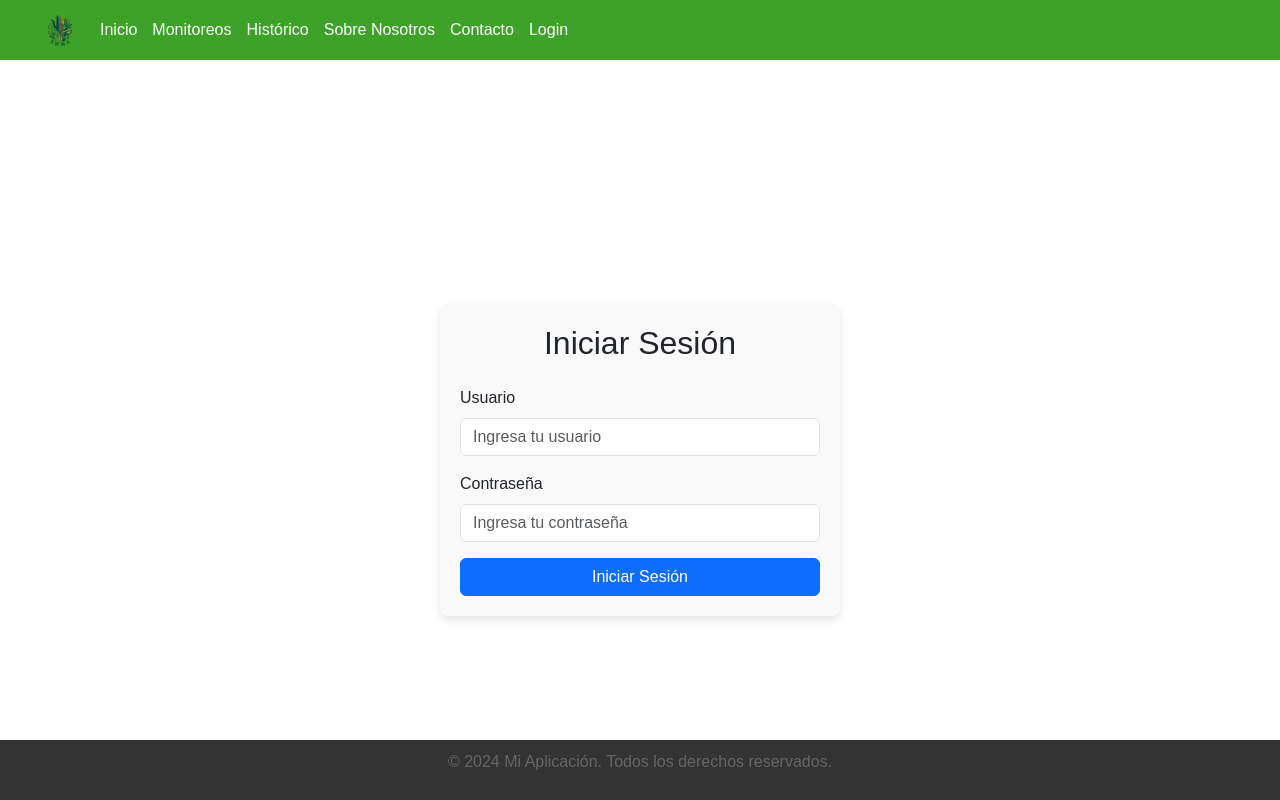
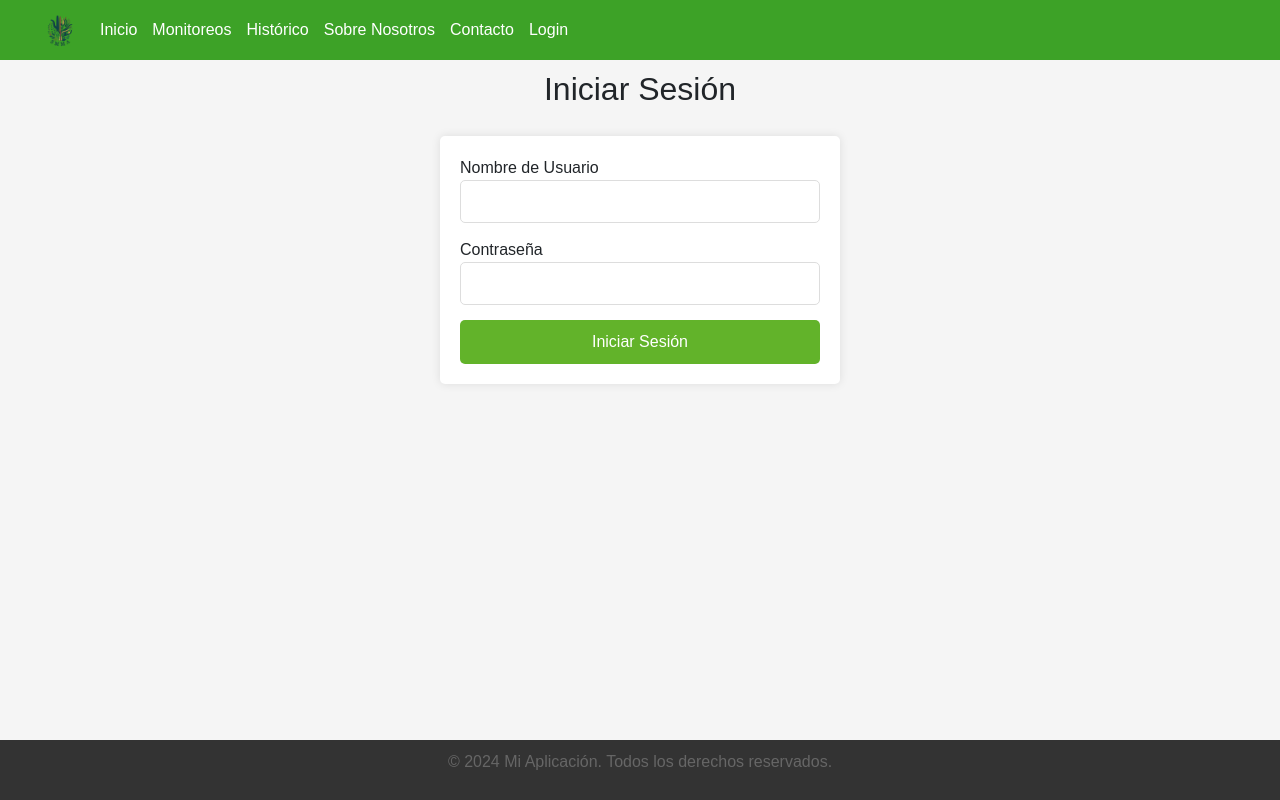
Before and after one commit to DRIVADS/SMMA-WebSite, a React (Vite) app: page /login in a window 1280 px wide. Built offline with nearby package versions, Linux system fonts and the light colour scheme.

Commit message:
Se agrego login, contactos y acerca de nosotros

```diff
--- /dev/null
+++ b/src/pages/AboutPage.css
@@ -0,0 +1,34 @@
+/* Estilos para AboutUs */
+.about-container {
+    max-width: 800px;
+    margin: 2rem auto; /* Añade margen superior e inferior */
+    padding: 2rem;
+    background-color: #f5f5f5;
+    border-radius: 5px;
+    box-shadow: 0px 0px 10px rgba(0, 0, 0, 0.1);
+}
+
+  .about-container h1 {
+    font-size: 2em;
+    color: #333;
+    margin-bottom: 1rem;
+    text-align: center;
+  }
+
+  .about-container p {
+    font-size: 1em;
+    line-height: 1.6;
+    color: #555;
+    margin-bottom: 1rem;
+  }
+
+  .about-container ul {
+    list-style-type: disc;
+    padding-left: 20px;
+    margin-bottom: 1rem;
+  }
+
+  .about-container li {
+    margin-bottom: 0.5rem;
+    color: #333;
+  }
--- a/src/pages/AboutPage.jsx
+++ b/src/pages/AboutPage.jsx
@@ -1,7 +1,30 @@
-import React from 'react';
+import React from "react";
+import "./AboutPage.css";
 
 function AboutPage() {
-  return <h1>Sobre Nosotros</h1>;
+    return (
+        <div className="about-container">
+            <h1>Acerca de Nosotros</h1>
+            <p>
+                Bienvenido a <strong>SMMA</strong>, una plataforma diseñada para proporcionar datos sobre contaminantes
+                en tiempo real en zonas específicas. Nuestra misión es ayudar a las personas a monitorear la calidad del aire,
+                proporcionando información clara y accesible sobre la evolución de los niveles de contaminantes a lo largo del tiempo.
+            </p>
+            <p>
+                Con <strong>SMMA</strong>, puedes:
+            </p>
+            <ul>
+                <li>Ver los contaminantes en tiempo real en tu área y en otras zonas específicas.</li>
+                <li>Analizar cómo han cambiado los niveles de contaminación a lo largo del tiempo.</li>
+                <li>Tomar decisiones informadas sobre salud y bienestar en base a la calidad del aire.</li>
+            </ul>
+            <p>
+                Nuestro equipo está comprometido con la precisión y la transparencia, y trabajamos continuamente para mejorar
+                la calidad de los datos y la experiencia de usuario en nuestra plataforma. Gracias por confiar en <strong>SMMA</strong>
+                 para tu monitoreo ambiental.
+            </p>
+        </div>
+    );
 }
 
 export default AboutPage;
--- a/src/pages/Login.jsx
+++ b/src/pages/Login.jsx
@@ -1,57 +1,96 @@
-// src/pages/Login.jsx
-import React, { useState } from 'react';
-import { Button, Form, Container } from 'react-bootstrap'; // Asegúrate de que la ruta de importación sea correcta
-import 'bootstrap/dist/css/bootstrap.min.css'; // Importa los estilos de Bootstrap si no lo has hecho aún
-import './Login.css';  // Tu archivo CSS adicional
-
+import React, { useState } from "react";
 
 function Login() {
-  const [username, setUsername] = useState('');
-  const [password, setPassword] = useState('');
+    const [formData, setFormData] = useState({
+        username: "",
+        password: ""
+    });
+
+    const handleChange = (e) => {
+        const { name, value } = e.target;
+        setFormData({ ...formData, [name]: value });
+    };
 
     const handleSubmit = (e) => {
         e.preventDefault();
-    // Aquí puedes manejar el inicio de sesión, como enviarlo a una API
-    console.log('Usuario:', username);
-    console.log('Contraseña:', password);
+        // Aquí puedes manejar el inicio de sesión
+        console.log("Datos del formulario:", formData);
     };
 
     return (
-    <Container className="d-flex justify-content-center align-items-center" style={{ height: '100vh' }}>
-      <Form onSubmit={handleSubmit} style={{ width: '100%', maxWidth: '400px' }}>
-        <h2 className="text-center mb-4">Iniciar Sesión</h2>
-
-        {/* Campo de usuario */}
-        <Form.Group className="mb-3" controlId="formUsername">
-          <Form.Label>Usuario</Form.Label>
-          <Form.Control
+        <div style={styles.container}>
+            <h2>Iniciar Sesión</h2>
+            <form onSubmit={handleSubmit} style={styles.form}>
+                <div style={styles.formGroup}>
+                    <label htmlFor="username">Nombre de Usuario</label>
+                    <input
                         type="text"
-            placeholder="Ingresa tu usuario"
-            value={username}
-            onChange={(e) => setUsername(e.target.value)}
+                        id="username"
+                        name="username"
+                        value={formData.username}
+                        onChange={handleChange}
                         required
+                        style={styles.input}
                     />
-        </Form.Group>
-
-        {/* Campo de contraseña */}
-        <Form.Group className="mb-3" controlId="formPassword">
-          <Form.Label>Contraseña</Form.Label>
-          <Form.Control
+                </div>
+                <div style={styles.formGroup}>
+                    <label htmlFor="password">Contraseña</label>
+                    <input
                         type="password"
-            placeholder="Ingresa tu contraseña"
-            value={password}
-            onChange={(e) => setPassword(e.target.value)}
+                        id="password"
+                        name="password"
+                        value={formData.password}
+                        onChange={handleChange}
                         required
+                        style={styles.input}
                     />
-        </Form.Group>
-
-        {/* Botón de inicio de sesión */}
-        <Button variant="primary" type="submit" className="w-100">
-          Iniciar Sesión
-        </Button>
-      </Form>
-    </Container>
+                </div>
+                <button type="submit" style={styles.button}>Iniciar Sesión</button>
+            </form>
+        </div>
     );
 }
 
-export default Login;
+const styles = {
+    container: {
+        display: "flex",
+        flexDirection: "column",
+        alignItems: "center",
+        padding: "10px",
+        minHeight: "100vh", // Cambia "height" por "minHeight"
+        backgroundColor: "#f5f5f5"
+    },
+    form: {
+        backgroundColor: "#ffffff",
+        padding: "20px",
+        borderRadius: "5px",
+        boxShadow: "0px 0px 10px rgba(0, 0, 0, 0.1)",
+        width: "100%",
+        maxWidth: "400px",
+        marginTop: "20px" // Ajusta el margen superior para controlar la distancia del menú
+    },
+    formGroup: {
+        marginBottom: "15px"
+    },
+    input: {
+        width: "100%",
+        padding: "10px",
+        border: "1px solid #ddd",
+        borderRadius: "5px",
+        fontSize: "14px",
+        backgroundColor: "#ffffff",  // Fondo blanco
+        color: "black",              // Texto oscuro
+    },
+    button: {
+        width: "100%",
+        padding: "10px",
+        backgroundColor: "#62b32a",
+        border: "none",
+        borderRadius: "5px",
+        color: "#fff",
+        fontSize: "16px",
+        cursor: "pointer"
+    }
+};
+
+export default Login;  // Asegúrate de exportar el componente como 'default'
```
Lines whose indentation alone changed are shown as unchanged.
